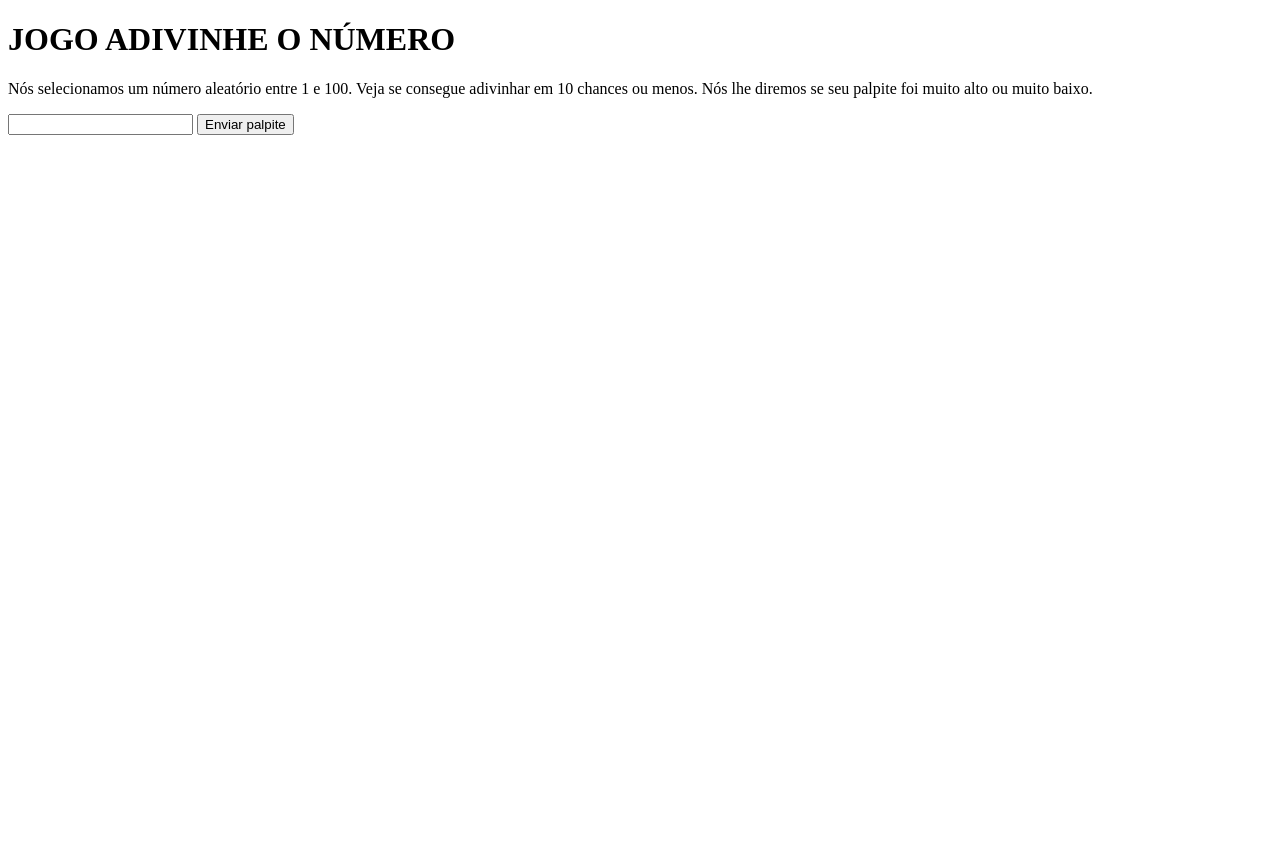
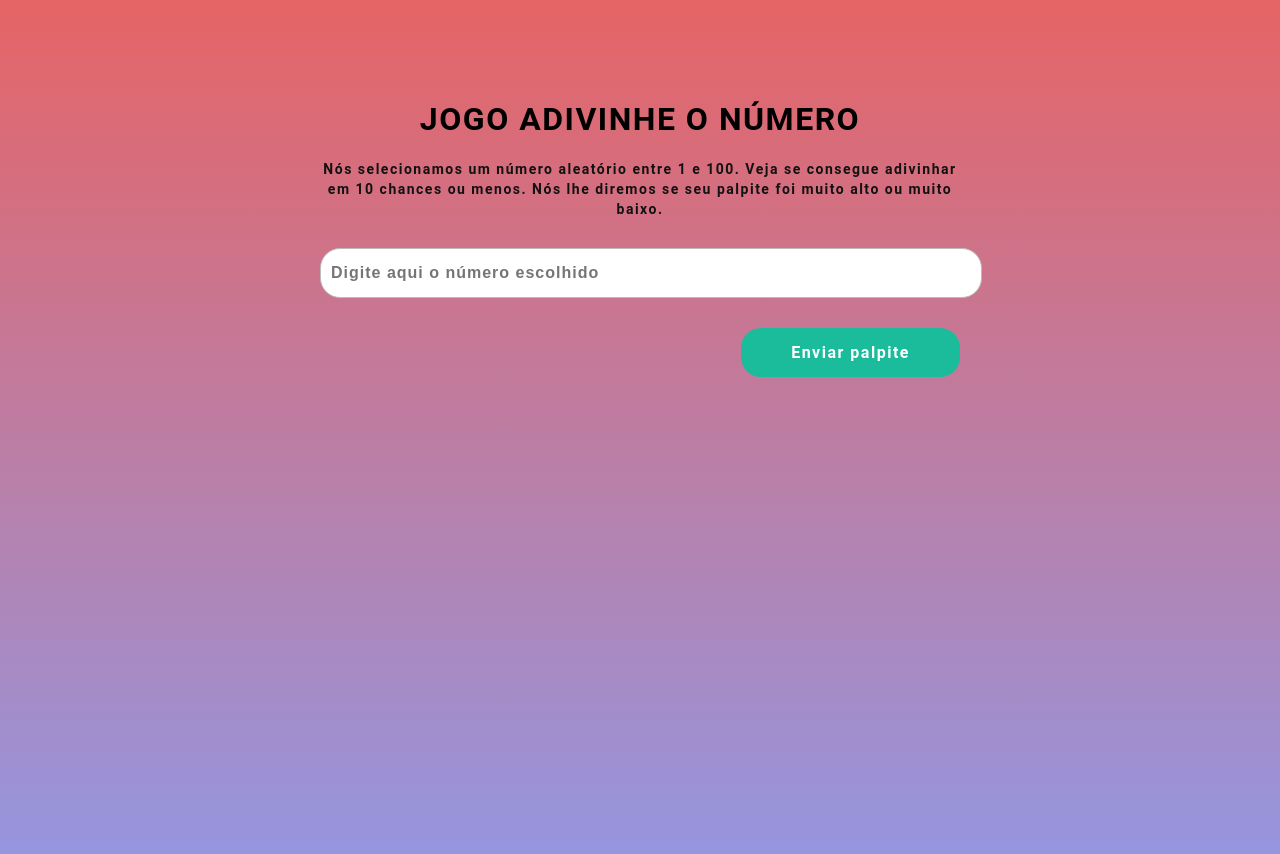
Before and after one commit to diogorochembach/Jogo-adivinhe-o-numero, a plain HTML site: page index.html in a window 1280 px wide. Before the commit the page ends 800 px from the top, so only its background shows below. Drawn offline with Linux system fonts and the light colour scheme.

Commit message:
Finalização arquivo style.css

```diff
--- a/index.html
+++ b/index.html
@@ -4,6 +4,7 @@
     <meta charset="UTF-8" />
     <meta http-equiv="X-UA-Compatible" content="IE=edge" />
     <meta name="viewport" content="width=device-width, initial-scale=1.0" />
+    <link rel="stylesheet" href="style.css" />
     <title>Jogo de adivinhação</title>
   </head>
   <body>
@@ -16,7 +17,12 @@
     </p>
 
     <div class="form">
-      <input type="text" id="campoPalpite" class="campoPalpite" />
+      <input
+        type="text"
+        id="campoPalpite"
+        class="campoPalpite"
+        placeholder="Digite aqui o número escolhido"
+      />
       <input
         type="submit"
         id="inp1"
--- /dev/null
+++ b/style.css
@@ -0,0 +1,102 @@
+* {
+  font-family: "roboto", sans-serif;
+}
+
+h1 {
+  color: black;
+  letter-spacing: 1.5px;
+  text-align: center;
+  margin-top: 100px;
+}
+
+.text {
+  font-size: 14px;
+  letter-spacing: 1.5px;
+  font-weight: 700;
+  line-height: 20px;
+  color: #121212;
+  text-align: center;
+}
+
+span:hover {
+  position: absolute;
+  padding: 0 10px;
+  transform: rotateX(45deg);
+  transition: all 300ms ease-in-out;
+  color: black;
+  cursor: pointer;
+}
+
+body {
+  width: 50%;
+  height: 100vh;
+  margin: 0 auto;
+  background: no-repeat linear-gradient(#e66465, #9198e5);
+}
+
+.form input {
+  font-family: futura, sans-serif;
+  font-size: 16px;
+  font-weight: bold;
+  margin: 15px 0;
+  padding: 15px 10px;
+  width: 100%;
+  outline: none;
+  border: 1px solid #bbb;
+  border-radius: 20px;
+  display: inline-block;
+  -webkit-transition: 0.2s ease all;
+  -moz-transition: 0.2s ease all;
+  -ms-transition: 0.2s ease all;
+  -o-transition: 0.2s ease all;
+  transition: 0.2s ease all;
+}
+
+.form input[type="text"]:focus {
+  border-color: cornflowerblue;
+}
+
+.form input[type="text"]::placeholder {
+  font-size: 16px;
+  letter-spacing: 1px;
+}
+
+input[type="submit"] {
+  font-family: "roboto", "Helvetica Neue";
+  padding: 15px 50px;
+  width: auto;
+  background-color: #1abc9c;
+  border: none;
+  color: #fff;
+  cursor: pointer;
+  display: inline-block;
+  float: right;
+  clear: right;
+  -webkit-transition: 0.2s ease all;
+  -moz-transition: 0.2s ease all;
+  -ms-transition: 0.2s ease all;
+  -o-transition: 0.2s ease all;
+  transition: 0.2s ease all;
+  letter-spacing: 1.5px;
+}
+
+input[type="submit"]:focus {
+  border: 3px solid #1abc9c;
+}
+
+input[type="submit"]:hover {
+  opacity: 0.8;
+}
+
+input[type="submit"]:active {
+  opacity: 0.4;
+}
+
+.resultadoParas {
+  margin-top: 50px;
+}
+/*
+Um número Aleatório entre 1 e 100 positivo
+Chances máximo 10 ou menos
+Palpite perto ou longe
+*/
```
